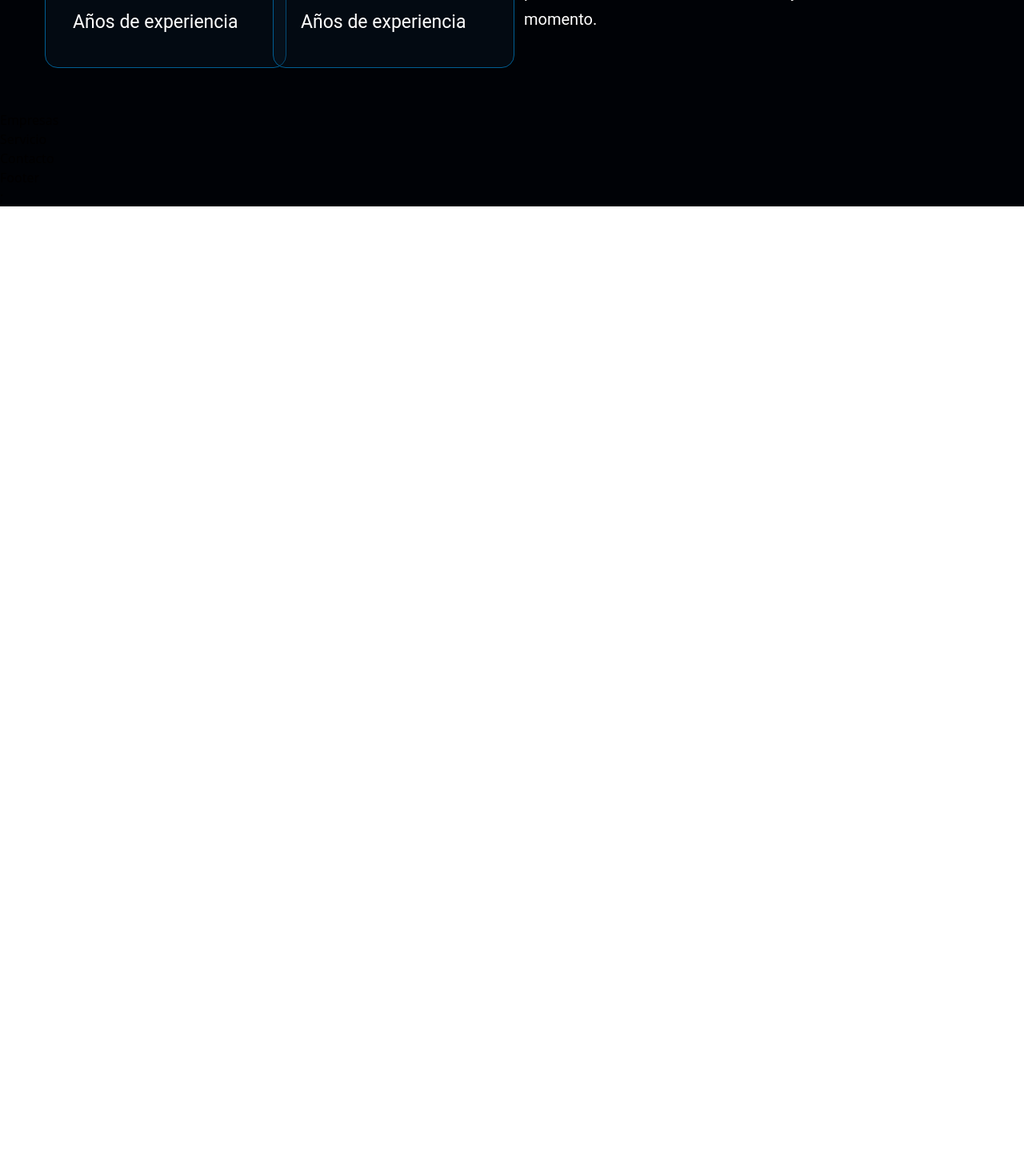
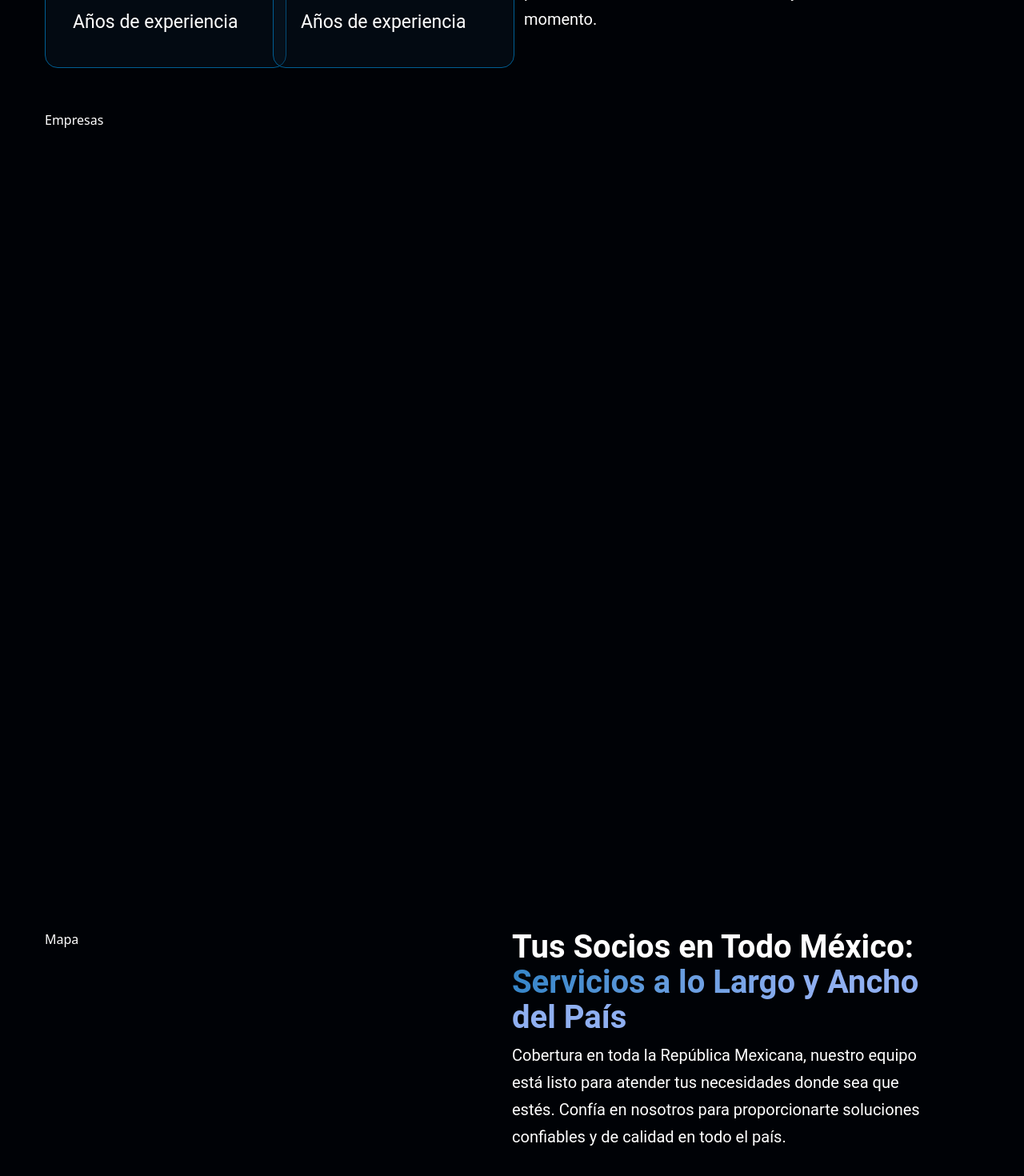
Before and after one commit to LarkinBaumann/larkinholding, a Next.js app: page / in a window 1280 px wide. Shown: the part 1185-2655 px from the top of the page at 80% size. Before the commit the page ends 1443 px from the top, so only its background shows below. Built offline with nearby package versions, Linux system fonts and the light colour scheme.

Commit message:
Update Empresas and Servicio components

```diff
--- a/src/components/Empresas/Empresas.jsx
+++ b/src/components/Empresas/Empresas.jsx
@@ -2,7 +2,7 @@ import React from 'react'
 
 function Empresas() {
   return (
-    <div>Empresas</div>
+    <div className='h-[1024px] w-full text-white px-14'>Empresas</div>
   )
 }
 
--- a/src/components/Servicio/Servicio.jsx
+++ b/src/components/Servicio/Servicio.jsx
@@ -1,9 +1,21 @@
-import React from 'react'
+import React from "react";
 
 function Servicio() {
   return (
-    <div>Servicio</div>
-  )
+    <div className="h-[830px] w-full px-14 flex flex-row justify-between text-white">
+      <div className="w-full">
+        <div className="w-[557px] h-[539px]">Mapa</div>
+      </div>
+      <div className="w-full flex flex-col gap-[8px]">
+        <h2 className="font-header w-[532px] text-[40px] font-bold leading-[44px]">
+          Tus Socios en Todo México:
+          <br/>
+          <span className="titulo2">Servicios a lo Largo y Ancho del País</span>
+        </h2>
+        <p className="w-[532px]  font-paragraph text-[20px] leading-[34px] ">Cobertura en toda la República Mexicana,  nuestro equipo está listo para atender tus necesidades donde sea que estés. Confía en nosotros para proporcionarte soluciones confiables y de calidad en todo el país.</p>
+      </div>
+    </div>
+  );
 }
 
-export default Servicio
+export default Servicio;
```
